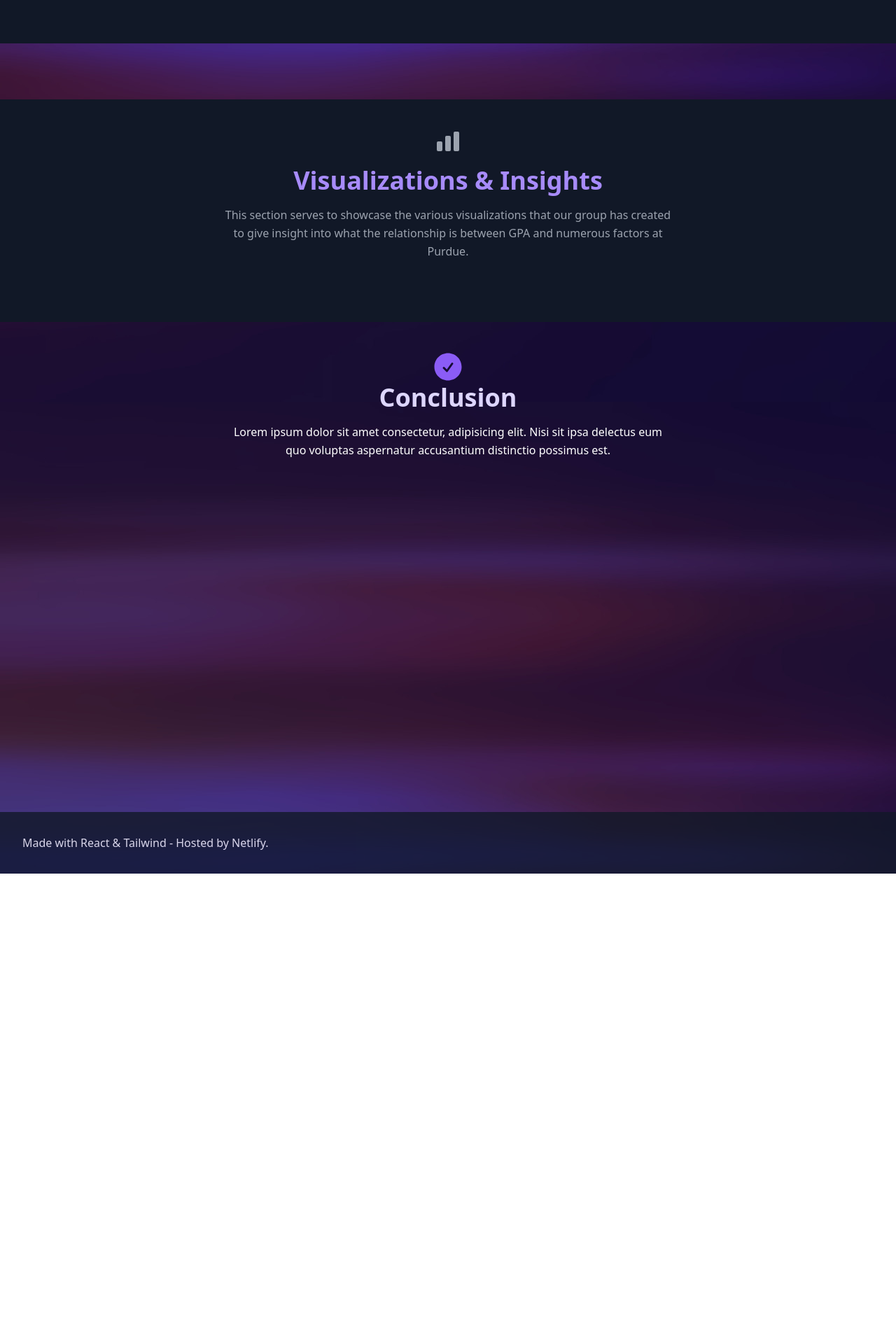
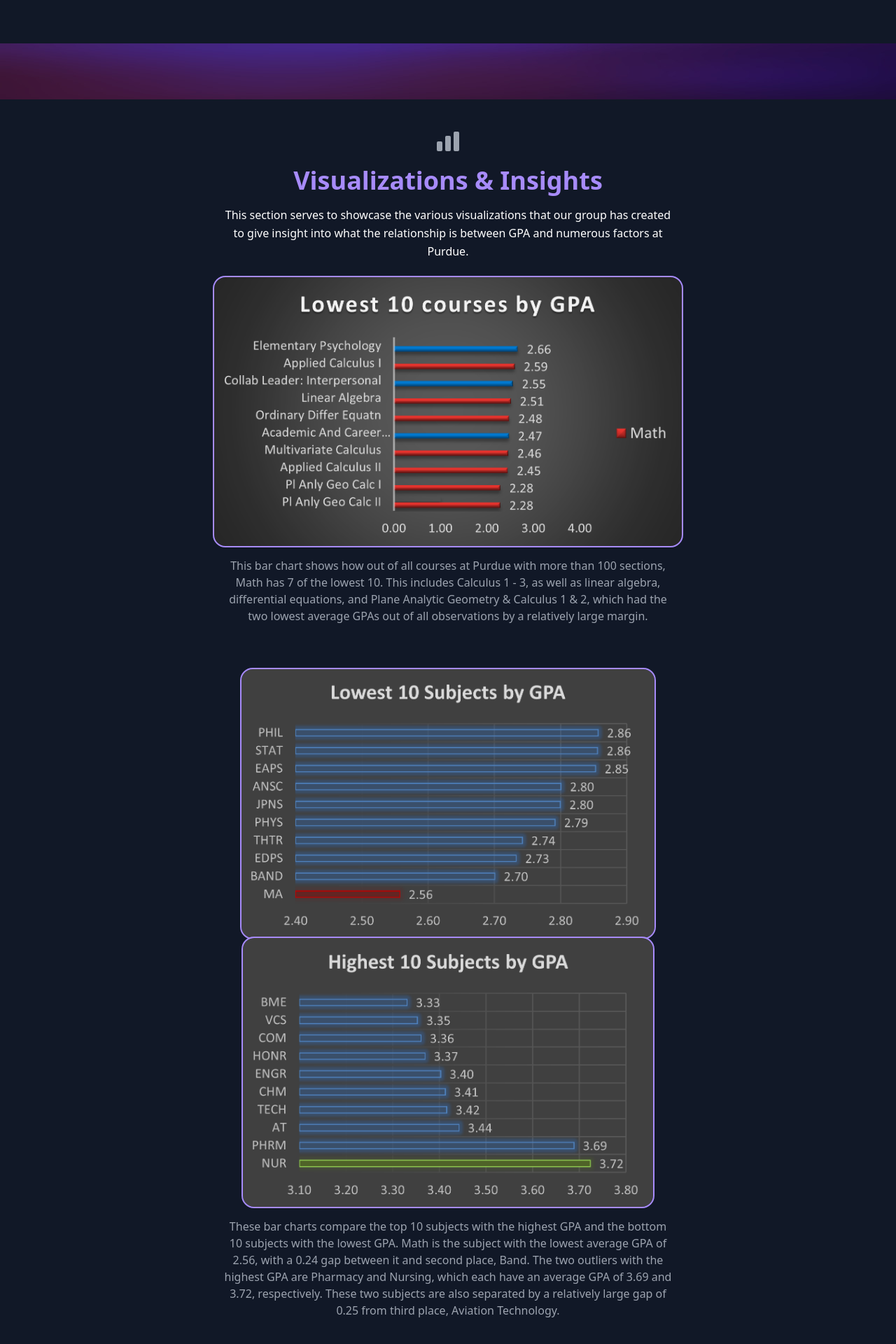
Before and after one commit to Andrewtho5942/PartyOfFour-Web-Portfolio, a React (Create React App) app: page / in a window 1280 px wide. Shown: the part 866-2786 px from the top of the page at 70% size. Before the commit the page ends 2114 px from the top, so only its background shows below. Built offline with nearby package versions, Linux system fonts and the light colour scheme.

Commit message:
Add Insights tab

```diff
--- a/src/components/About.js
+++ b/src/components/About.js
@@ -18,7 +18,7 @@ return (
           </div>
 
           <div className="flex justify-center bg-gray-800 opacity-80 p-4 rounded-xl text-white">
-          &nbsp;&nbsp;&nbsp;&nbsp;Our group's goal is to analyze the distribution of Purdue's GPA across courses, subjects, academic terms, and professors to help Purdue
+          &nbsp;&nbsp;&nbsp;&nbsp;Our goal is to analyze the distribution of Purdue's GPA across courses, subjects, academic terms, and professors to help Purdue
             faculty and students better understand the difficulty and requirements of the many academic paths of the university. <br />
             &nbsp;&nbsp;&nbsp;&nbsp;This portfolio will show our group's many visualizations, insights, and our methods through the entire data visualization process.
           </div>
--- a/src/components/Conclusion.js
+++ b/src/components/Conclusion.js
@@ -13,7 +13,7 @@ return (
             alt="hero"
             src="./check.svg"
           />
-          <h1 className="sm:text-4xl text-3xl font-bold title-font text-highlight-light mb-4">
+          <h1 className="sm:text-4xl text-3xl font-semibold title-font text-highlight-light mb-4">
             Conclusion
           </h1>
           <p className="text-base leading-relaxed xl:w-2/4 lg:w-3/4 mx-auto">
--- a/src/components/Insights.js
+++ b/src/components/Insights.js
@@ -7,20 +7,46 @@ export default function Insights() {
 return (
 <section id="insights" className="blur-lg text-gray-400 bg-gray-900 body-font">
       <div className="container px-5 py-10 mx-auto text-center lg:px-40">
-        <div className="flex flex-col w-full mb-20">
+        <div className="flex flex-col w-full mb-10">
           <ChartBarIcon className="mx-auto inline-block w-10 mb-4" />
           <h1 className="sm:text-4xl text-3xl font-semibold title-font mb-4 text-highlight">
             Visualizations & Insights
           </h1>
-          <p className="lg:w-2/3 mx-auto leading-relaxed text-base">
+          <p className="lg:w-2/3 mx-auto leading-relaxed text-white">
             This section serves to showcase the various visualizations that our group has created to give insight into what the
             relationship is between GPA and numerous factors at Purdue.
           </p>
         </div>
         <div className="flex flex-wrap -m-4">
+          <img
+            className="outline-white h-96 w-192 mx-auto rounded-2xl"
+            src="/LowestCourses.png"
+          />
+        </div>
+        <div className="mt-8 lg:w-2/3 mx-auto mb-20">
+          This bar chart shows how out of all courses at Purdue with more than 100 sections,
+          Math has 7 of the lowest 10. This includes Calculus 1 - 3, as well as linear algebra, differential equations,
+          and Plane Analytic Geometry & Calculus 1 & 2, which had the two lowest average GPAs out of all observations by a relatively large margin.
+        </div>
 
+        <div className="flex flex-wrap -m-4">
+          <img
+            className="outline-white h-96 w-192 mx-auto rounded-2xl"
+            src="/LowestSubjects.png"
+          />
+          <img
+            className="outline-white h-96 w-192 mx-auto rounded-2xl"
+            src="/HighestSubjects.png"
+          />
+        </div>
+        <div className="mt-8 lg:w-2/3 mx-auto mb-20">
+            These bar charts compare the top 10 subjects with the highest GPA and the bottom 10 subjects with the lowest GPA.
+            Math is the subject with the lowest average GPA of 2.56, with a 0.24 gap between it and second place, Band. The two
+             outliers with the highest GPA are Pharmacy and Nursing, which each have an average GPA of 3.69 and 3.72, respectively.
+             These two subjects are also separated by a relatively large gap of 0.25 from third place, Aviation Technology.
         </div>
       </div>
+
     </section>
 );
 }
--- a/tailwind.config.js
+++ b/tailwind.config.js
@@ -10,6 +10,9 @@ module.exports = {
             light: '#ddd6fe'
         }
       },
+      outline: {
+        white: '2px solid #a78bfa',
+      },
       backgroundImage: {
         'purp': "url('/img-blurred.jpg')"
       },
```
Also changed, not shown: public/HighestSubjects.png, public/LowestSubjects.png.
